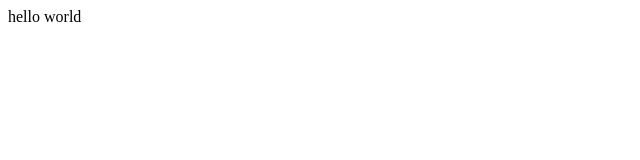
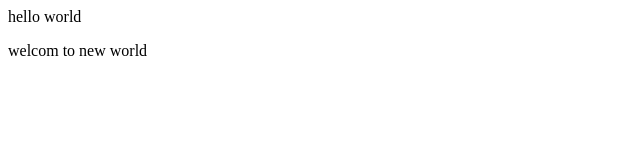
Before and after one commit to Abhilash-Kalvacherla/siddhu, a plain HTML site: page index.html in a window 1280 px wide. Shown: the whole page, without its empty margins (0-640 px from the left). Drawn offline with Linux system fonts and the light colour scheme.

Commit message:
Update index.html

```diff
--- a/index.html
+++ b/index.html
@@ -1,3 +1,4 @@
 <html>
 <p> hello world </p>
+  <p> welcom to new world</p>
 </html>
```
